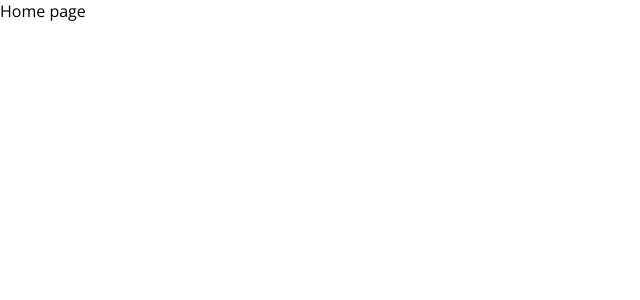
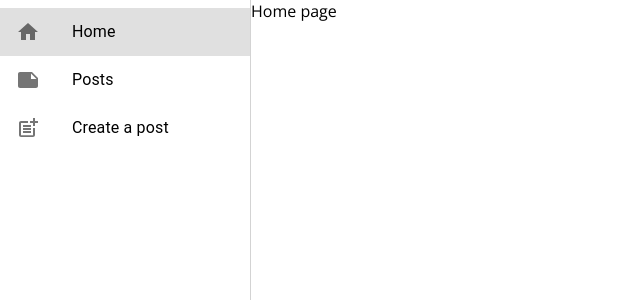
Before and after one commit to Evelstar-Sp-z-o-o/recruitment, a React (Vite) app in the folder frontend/: page / in a window 1280 px wide. Shown: the top 300 px of the page, without its empty margins (0-640 px from the left). Built offline with nearby package versions, Linux system fonts and the light colour scheme.

Commit message:
Create sidebar UI

```diff
--- a/frontend/package.json
+++ b/frontend/package.json
@@ -24,7 +24,7 @@
   "dependencies": {
     "@emotion/react": "^11.10.5",
     "@emotion/styled": "^11.10.5",
-    "@mui/icons-material": "^5.11.9",
+    "@mui/icons-material": "^5.16.4",
     "@mui/material": "^5.11.8",
     "@types/react-router-dom": "^5.3.3",
     "react": "^18.2.0",
--- a/frontend/src/App.tsx
+++ b/frontend/src/App.tsx
@@ -1,6 +1,7 @@
 import { FC } from 'react';
 import { BrowserRouter, Route, Routes } from 'react-router-dom';
 
+import Sidebar from './components/SideBar';
 import CreatePost from './pages/CreatePost';
 import Home from './pages/Home';
 import Posts from './pages/Posts';
@@ -10,12 +11,15 @@ import './styles/main.scss';
 const App: FC = () => {
   return (
     <BrowserRouter>
+      <div className='main'>
+        <Sidebar />
         <Routes>
           <Route path="/" element={<Home />} />
           <Route path="/create-post" element={<CreatePost />} />
           <Route path="/posts" element={<Posts />} />
           <Route path="/update-post" element={<UpdatePost />} />
         </Routes>
+      </div>
     </BrowserRouter>
   );
 };
--- /dev/null
+++ b/frontend/src/components/Sidebar.tsx
@@ -0,0 +1,109 @@
+import { useState } from 'react';
+import { useLocation, useNavigate } from 'react-router-dom';
+
+import { Home as HomeIcon, Note as NoteIcon, Menu as MenuIcon } from '@mui/icons-material';
+import PostAddIcon from '@mui/icons-material/PostAdd';
+import { IconButton, List, ListItemButton, ListItemIcon, ListItemText, Menu, MenuItem } from '@mui/material';
+
+const Sidebar = () => {
+  const navigate = useNavigate();
+  const { pathname } = useLocation();
+  const [selectedPage, setSelectedPage] = useState(pathname);
+  const [anchorEl, setAnchorEl] = useState(null);
+
+  const handleClick = (path) => {
+    setSelectedPage(path);
+    navigate(path);
+  };
+
+  const handleMenuClick = (event) => {
+    setAnchorEl(event.currentTarget);
+  };
+
+  const handleMenuClose = () => {
+    setAnchorEl(null);
+  };
+
+  const menuOpen = Boolean(anchorEl);
+
+  return (
+    <>
+      {/* Dropdown menu ponizej 768px */}
+      <div className="sidebar-menu">
+        <IconButton edge="start" color="inherit" onClick={handleMenuClick} aria-label="menu">
+          <MenuIcon sx={{ fontSize: 30 }} />
+        </IconButton>
+        <Menu anchorEl={anchorEl} open={menuOpen} onClose={handleMenuClose}>
+          <MenuItem selected={selectedPage === '/'} onClick={() => handleClick('/')}>
+            <ListItemIcon>
+              <HomeIcon />
+            </ListItemIcon>
+            <ListItemText primary="Home" />
+          </MenuItem>
+          <MenuItem selected={selectedPage === '/posts'} onClick={() => handleClick('/posts')}>
+            <ListItemIcon>
+              <NoteIcon />
+            </ListItemIcon>
+            <ListItemText primary="Posts" />
+          </MenuItem>
+          <MenuItem selected={selectedPage === '/create-post'} onClick={() => handleClick('/create-post')}>
+            <ListItemIcon>
+              <PostAddIcon />
+            </ListItemIcon>
+            <ListItemText primary="Create a post" />
+          </MenuItem>
+        </Menu>
+      </div>
+      {/* Sidebar powyzej 768px */}
+      <List className="sidebar-list" sx={{ width: 250 }}>
+        <ListItemButton
+          selected={selectedPage === '/'}
+          onClick={() => handleClick('/')}
+          sx={{
+            backgroundColor: selectedPage === '/' ? 'grey.300' : 'transparent',
+            '&.Mui-selected': {
+              backgroundColor: 'grey.300',
+            },
+          }}
+        >
+          <ListItemIcon>
+            <HomeIcon />
+          </ListItemIcon>
+          <ListItemText primary="Home" />
+        </ListItemButton>
+        <ListItemButton
+          selected={selectedPage === '/posts'}
+          onClick={() => handleClick('/posts')}
+          sx={{
+            backgroundColor: selectedPage === '/posts' ? 'grey.300' : 'transparent',
+            '&.Mui-selected': {
+              backgroundColor: 'grey.300',
+            },
+          }}
+        >
+          <ListItemIcon>
+            <NoteIcon />
+          </ListItemIcon>
+          <ListItemText primary="Posts" />
+        </ListItemButton>
+        <ListItemButton
+          selected={selectedPage === '/create-post'}
+          onClick={() => handleClick('/create-post')}
+          sx={{
+            backgroundColor: selectedPage === '/create-post' ? 'grey.300' : 'transparent',
+            '&.Mui-selected': {
+              backgroundColor: 'grey.300',
+            },
+          }}
+        >
+          <ListItemIcon>
+            <PostAddIcon />
+          </ListItemIcon>
+          <ListItemText primary="Create a post" />
+        </ListItemButton>
+      </List>
+    </>
+  );
+};
+
+export default Sidebar;
--- /dev/null
+++ b/frontend/src/styles/_sidebar.scss
@@ -0,0 +1,23 @@
+.sidebar-list {
+  display: none;
+  border-right: 1px solid lightgray;
+  min-height: 100vh;
+  padding-right: 30px;
+}
+
+.sidebar-menu {
+  display: block;
+  padding: 10px 0 0 20px;
+}
+
+@media (min-width: $md-size) {
+  .sidebar-list {
+    display: block;
+  }
+}
+
+@media (min-width: $md-size) {
+  .sidebar-menu {
+    display: none;
+  }
+}
--- /dev/null
+++ b/frontend/src/styles/_variables.scss
@@ -0,0 +1,11 @@
+// Fonty
+$main-font: 'Open Sans', sans-serif;
+
+// Kolory
+$accent-teal: #36ba98;
+
+// Media Query
+$sm-size: 640px;
+$md-size: 768px;
+$lg-size: 1024px;
+$xl-size: 1280px;
--- a/frontend/src/styles/main.scss
+++ b/frontend/src/styles/main.scss
@@ -1,3 +1,9 @@
+// Zmienne
+@import './variables';
+
+// Elementy
+@import './sidebar.scss';
+
 .center {
   display: flex;
   align-items: center;
@@ -11,5 +17,18 @@
 
 body {
   margin: 0;
-  font-family: 'Open Sans', sans-serif;
+  font-family: $main-font;
+  box-sizing: border-box;
+  min-height: 100vh;
 }
+
+.main {
+  display: flex;
+  flex-direction: column;
+}
+
+@media (min-width: $md-size) {
+  .main {
+    flex-direction: row;
+  }
+}
```
Also changed, not shown: 1 other file (tests, documents, lock files or other folders). Lines whose indentation alone changed are shown as unchanged.
